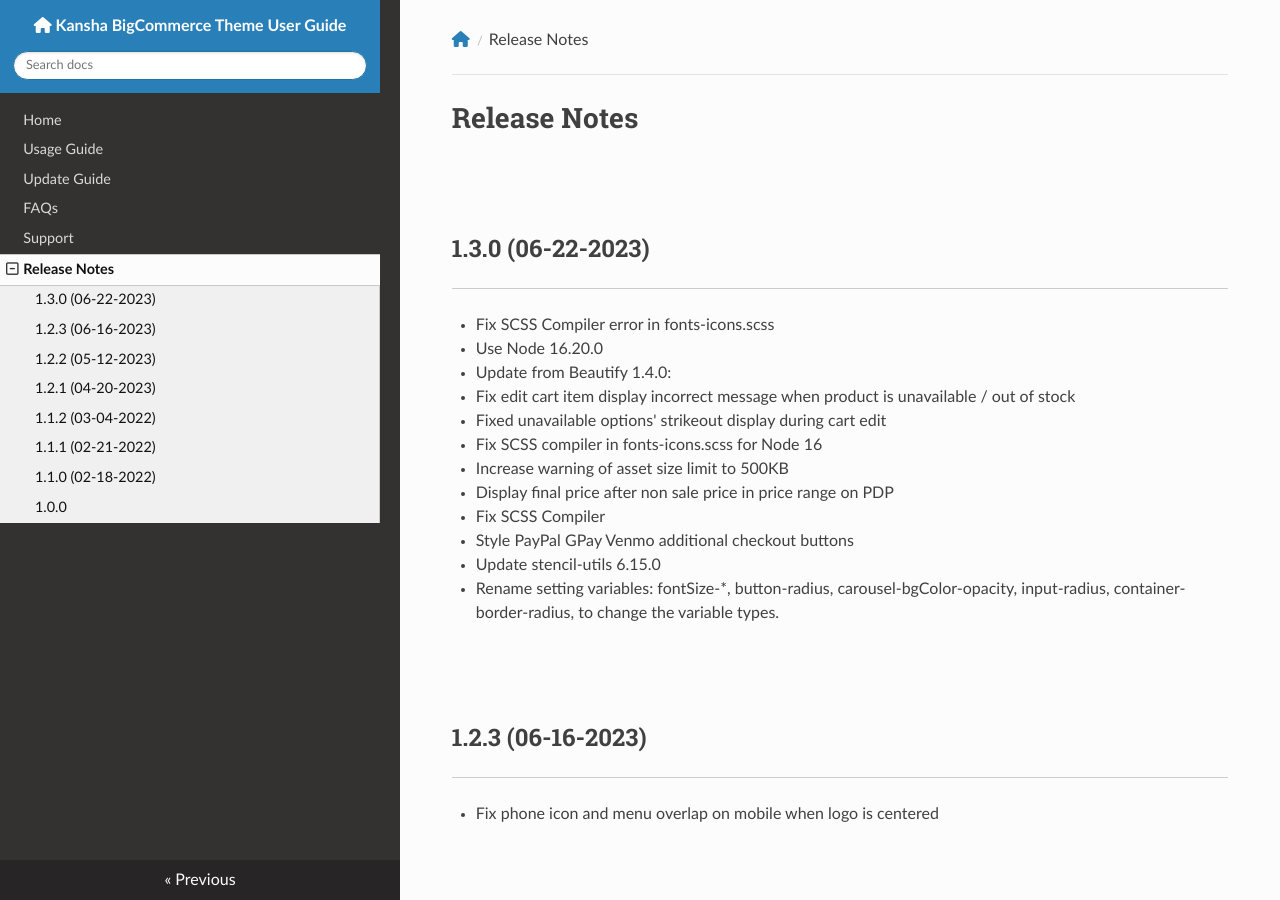
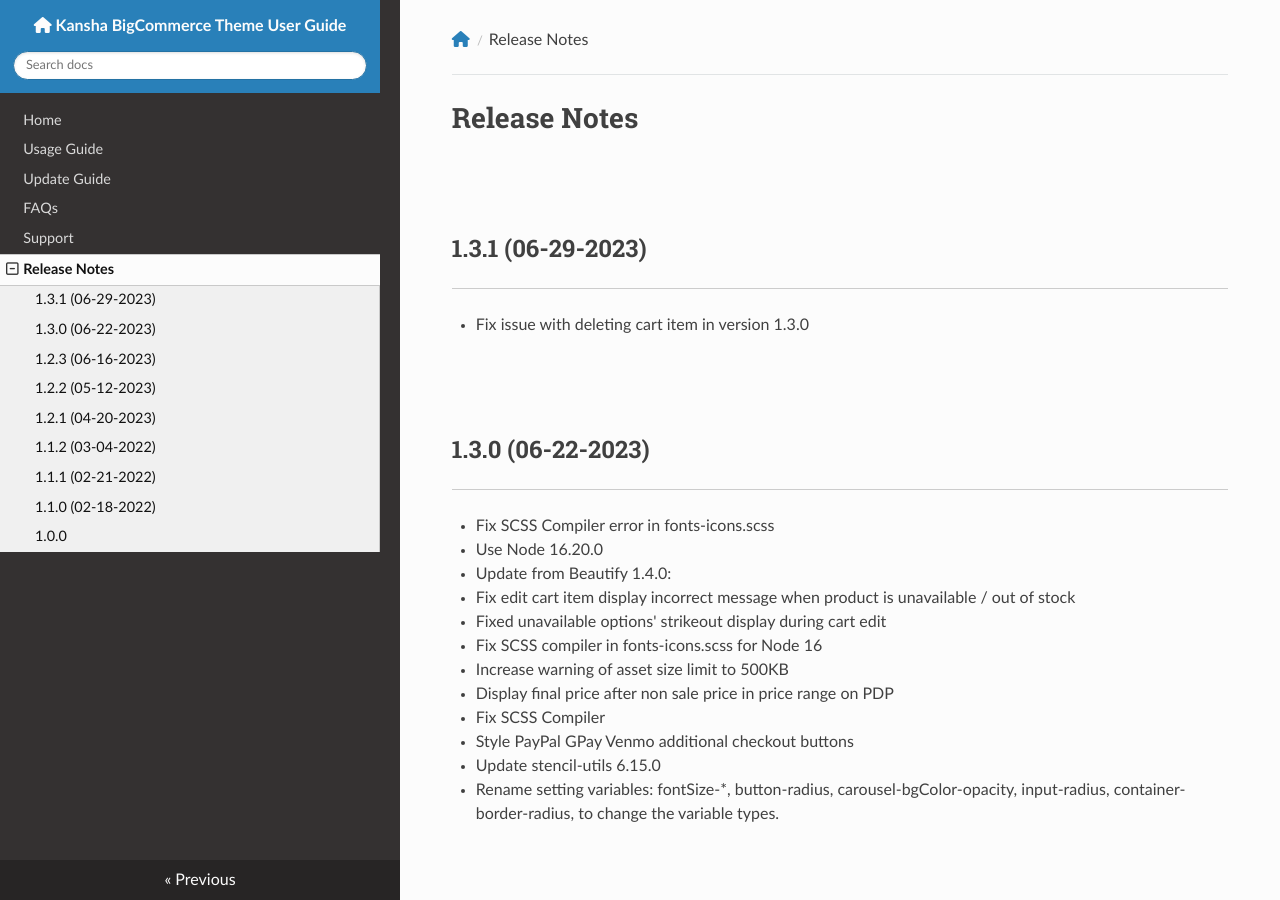
Before and after one commit to tvlgiao/bc-kansha-docs, an MkDocs documentation site: the page built from docs/changelog.md, in a window 1280 px wide and 900 px high. Built offline with MkDocs 1.6.1, drawn with Linux system fonts in a browser that asks for light colours; nearby versions of some CDN libraries.

Commit message:
Release 1.3.1

```diff
--- a/docs/changelog.md
+++ b/docs/changelog.md
@@ -1,4 +1,7 @@
 # Release Notes
+
+## 1.3.1 (06-29-2023)
+- Fix issue with deleting cart item in version 1.3.0
 
 ## 1.3.0 (06-22-2023)
 - Fix SCSS Compiler error in fonts-icons.scss
```
